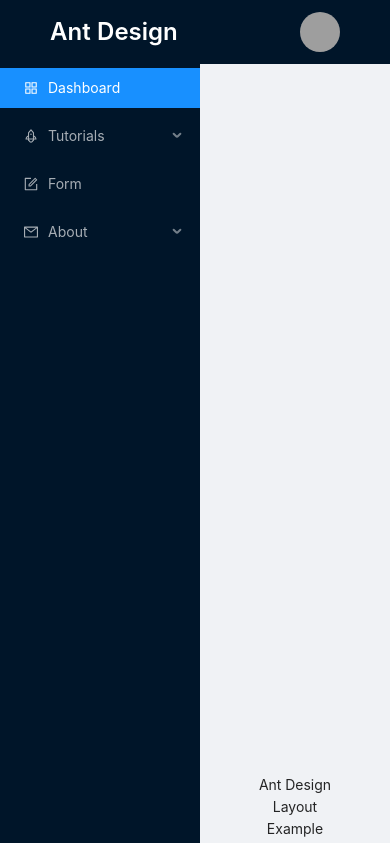
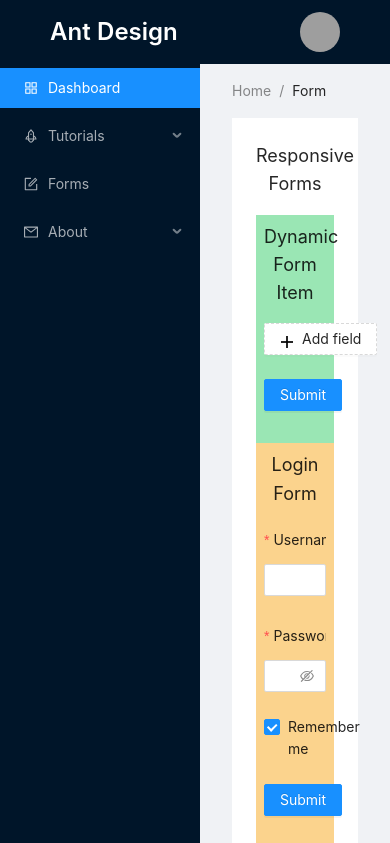
Before and after one commit to cunhamuril/pocs, a React (Create React App) app: page /forms in a window 390 px wide. Shown: the top 843 px of the page. Built offline with nearby package versions, Linux system fonts and the light colour scheme; grey boxes are pictures that could not be loaded.

Commit message:
feat(forms): add responsive forms

```diff
--- a/src/components/ContentWrapper/index.jsx
+++ b/src/components/ContentWrapper/index.jsx
@@ -10,10 +10,7 @@ const ContentWrapper = ({ pageTitle, children }) => (
       <Item>{pageTitle}</Item>
     </Breadcrumb>
 
-    <div
-      className="bg-white p-6 flex flex-col items-center"
-      style={{ minHeight: 580 }}
-    >
+    <div className="bg-white p-6" style={{ minHeight: 580 }}>
       {children}
     </div>
   </>
--- a/src/components/Layout/index.jsx
+++ b/src/components/Layout/index.jsx
@@ -63,10 +63,10 @@ export default ({ children }) => {
             </Menu.SubMenu>
 
             <Menu.Item key="form">
-              <Link to="/form">
+              <Link to="/forms">
                 <span className="flex items-center">
                   <FormOutlined />
-                  <span>Form</span>
+                  <span>Forms</span>
                 </span>
               </Link>
             </Menu.Item>
--- a/src/pages/FormComponent/index.jsx
+++ /dev/null
@@ -1,104 +0,0 @@
-import React from "react";
-import { Form, Input, Button } from "antd";
-import { MinusCircleOutlined, PlusOutlined } from "@ant-design/icons";
-
-import ContentWrapper from "../../components/ContentWrapper";
-
-const formItemLayout = {
-  labelCol: {
-    xs: { span: 24 },
-    sm: { span: 4 },
-  },
-  wrapperCol: {
-    xs: { span: 24 },
-    sm: { span: 20 },
-  },
-};
-const formItemLayoutWithOutLabel = {
-  wrapperCol: {
-    xs: { span: 24, offset: 0 },
-    sm: { span: 20, offset: 4 },
-  },
-};
-
-const FormComponent = () => {
-  const onFinish = (values) => {
-    console.log("Received values of form:", values);
-  };
-
-  return (
-    <ContentWrapper pageTitle="Form">
-      <Form
-        name="dynamic_form_item"
-        {...formItemLayoutWithOutLabel}
-        onFinish={onFinish}
-      >
-        <Form.List name="names">
-          {(fields, { add, remove }) => {
-            return (
-              <div>
-                {fields.map((field, index) => (
-                  <Form.Item
-                    {...(index === 0
-                      ? formItemLayout
-                      : formItemLayoutWithOutLabel)}
-                    label={index === 0 ? "Passengers" : ""}
-                    required={false}
-                    key={field.key}
-                  >
-                    <Form.Item
-                      {...field}
-                      validateTrigger={["onChange", "onBlur"]}
-                      rules={[
-                        {
-                          required: true,
-                          whitespace: true,
-                          message:
-                            "Please input passenger's name or delete this field.",
-                        },
-                      ]}
-                      noStyle
-                    >
-                      <Input
-                        placeholder="passenger name"
-                        style={{ width: "60%" }}
-                      />
-                    </Form.Item>
-                    {fields.length > 1 ? (
-                      <MinusCircleOutlined
-                        className="dynamic-delete-button"
-                        style={{ margin: "0 8px" }}
-                        onClick={() => {
-                          remove(field.name);
-                        }}
-                      />
-                    ) : null}
-                  </Form.Item>
-                ))}
-                <Form.Item>
-                  <Button
-                    type="dashed"
-                    onClick={() => {
-                      add();
-                    }}
-                    style={{ width: "60%" }}
-                  >
-                    <PlusOutlined /> Add field
-                  </Button>
-                </Form.Item>
-              </div>
-            );
-          }}
-        </Form.List>
-
-        <Form.Item>
-          <Button type="primary" htmlType="submit">
-            Submit
-          </Button>
-        </Form.Item>
-      </Form>
-    </ContentWrapper>
-  );
-};
-
-export default FormComponent;
--- /dev/null
+++ b/src/pages/Forms/DynamicForm/index.jsx
@@ -0,0 +1,97 @@
+import React from "react";
+
+import { Form, Input, Button } from "antd";
+import { MinusCircleOutlined, PlusOutlined } from "@ant-design/icons";
+
+const formItemLayout = {
+  labelCol: {
+    xs: { span: 24 },
+    sm: { span: 4 },
+  },
+  wrapperCol: {
+    xs: { span: 24 },
+    sm: { span: 20 },
+  },
+};
+const formItemLayoutWithOutLabel = {
+  wrapperCol: {
+    xs: { span: 24, offset: 0 },
+    sm: { span: 20, offset: 4 },
+  },
+};
+
+const DynamicForm = ({ onFinish }) => (
+  <>
+    <h1 className="text-center text-lg mb-4">Dynamic Form Item</h1>
+    <Form
+      name="dynamic_form_item"
+      {...formItemLayoutWithOutLabel}
+      onFinish={onFinish}
+    >
+      <Form.List name="names">
+        {(fields, { add, remove }) => {
+          return (
+            <div>
+              {fields.map((field, index) => (
+                <Form.Item
+                  {...(index === 0
+                    ? formItemLayout
+                    : formItemLayoutWithOutLabel)}
+                  label={index === 0 ? "Passengers" : ""}
+                  required={false}
+                  key={field.key}
+                >
+                  <Form.Item
+                    {...field}
+                    validateTrigger={["onChange", "onBlur"]}
+                    rules={[
+                      {
+                        required: true,
+                        whitespace: true,
+                        message:
+                          "Please input passenger's name or delete this field.",
+                      },
+                    ]}
+                    noStyle
+                  >
+                    <Input
+                      placeholder="passenger name"
+                      style={{ width: "60%" }}
+                    />
+                  </Form.Item>
+                  {fields.length > 1 ? (
+                    <MinusCircleOutlined
+                      className="dynamic-delete-button"
+                      style={{ margin: "0 8px" }}
+                      onClick={() => {
+                        remove(field.name);
+                      }}
+                    />
+                  ) : null}
+                </Form.Item>
+              ))}
+              <Form.Item>
+                <Button
+                  type="dashed"
+                  onClick={() => {
+                    add();
+                  }}
+                >
+                  <PlusOutlined /> Add field
+                </Button>
+              </Form.Item>
+            </div>
+          );
+        }}
+      </Form.List>
+
+      <Form.Item>
+        <Button type="primary" htmlType="submit">
+          Submit
+        </Button>
+      </Form.Item>
+    </Form>
+  </>
+);
+
+export default DynamicForm;
--- /dev/null
+++ b/src/pages/Forms/LoginForm/index.jsx
@@ -0,0 +1,43 @@
+import React from "react";
+
+import { Form, Input, Button, Checkbox } from "antd";
+
+const LoginForm = ({ onFinish, onFinishFailed }) => (
+  <>
+    <h1 className="text-center text-lg mb-4">Login Form</h1>
+    <Form
+      name="basic"
+      initialValues={{ remember: true }}
+      onFinish={onFinish}
+      onFinishFailed={onFinishFailed}
+    >
+      <Form.Item
+        label="Username"
+        name="username"
+        rules={[{ required: true, message: "Please input your username!" }]}
+      >
+        <Input />
+      </Form.Item>
+
+      <Form.Item
+        label="Password"
+        name="password"
+        rules={[{ required: true, message: "Please input your password!" }]}
+      >
+        <Input.Password />
+      </Form.Item>
+
+      <Form.Item name="remember" valuePropName="checked">
+        <Checkbox>Remember me</Checkbox>
+      </Form.Item>
+
+      <Form.Item>
+        <Button type="primary" htmlType="submit">
+          Submit
+        </Button>
+      </Form.Item>
+    </Form>
+  </>
+);
+
+export default LoginForm;
--- /dev/null
+++ b/src/pages/Forms/index.jsx
@@ -0,0 +1,34 @@
+import React from "react";
+import { Row, Col } from "antd";
+
+import ContentWrapper from "../../components/ContentWrapper";
+
+import DynamicForm from "./DynamicForm";
+import LoginForm from "./LoginForm";
+
+const FormComponent = () => {
+  const onFinish = (values) => {
+    console.log("Success:", values);
+  };
+
+  const onFinishFailed = (errorInfo) => {
+    console.log("Failed:", errorInfo);
+  };
+
+  return (
+    <ContentWrapper pageTitle="Form">
+      <h1 className="text-center text-lg mb-4">Responsive Forms</h1>
+      <Row>
+        <Col xs={24} lg={12} className="bg-green-300 p-2">
+          <DynamicForm onFinish={onFinish} />
+        </Col>
+
+        <Col xs={24} lg={12} className="bg-orange-300 p-2">
+          <LoginForm onFinish={onFinish} onFinishFailed={onFinishFailed} />
+        </Col>
+      </Row>
+    </ContentWrapper>
+  );
+};
+
+export default FormComponent;
--- a/src/routes.jsx
+++ b/src/routes.jsx
@@ -2,7 +2,7 @@ import React from "react";
 import { Switch, Route } from "react-router-dom";
 
 import Dashboard from "./pages/Dashboard";
-import FormComponent from "./pages/FormComponent";
+import Forms from "./pages/Forms";
 
 import AntDesign from "./pages/Tutorials/AntDesign";
 import TailwindCss from "./pages/Tutorials/TailwindCss";
@@ -16,6 +16,6 @@ export default () => (
     <Route path="/tutorial/tailwind-css" exact component={TailwindCss} />
     <Route path="/tutorial/purge-css" exact component={PurgeCss} />
 
-    <Route path="/form" exact component={FormComponent} />
+    <Route path="/forms" exact component={Forms} />
   </Switch>
 );
```
